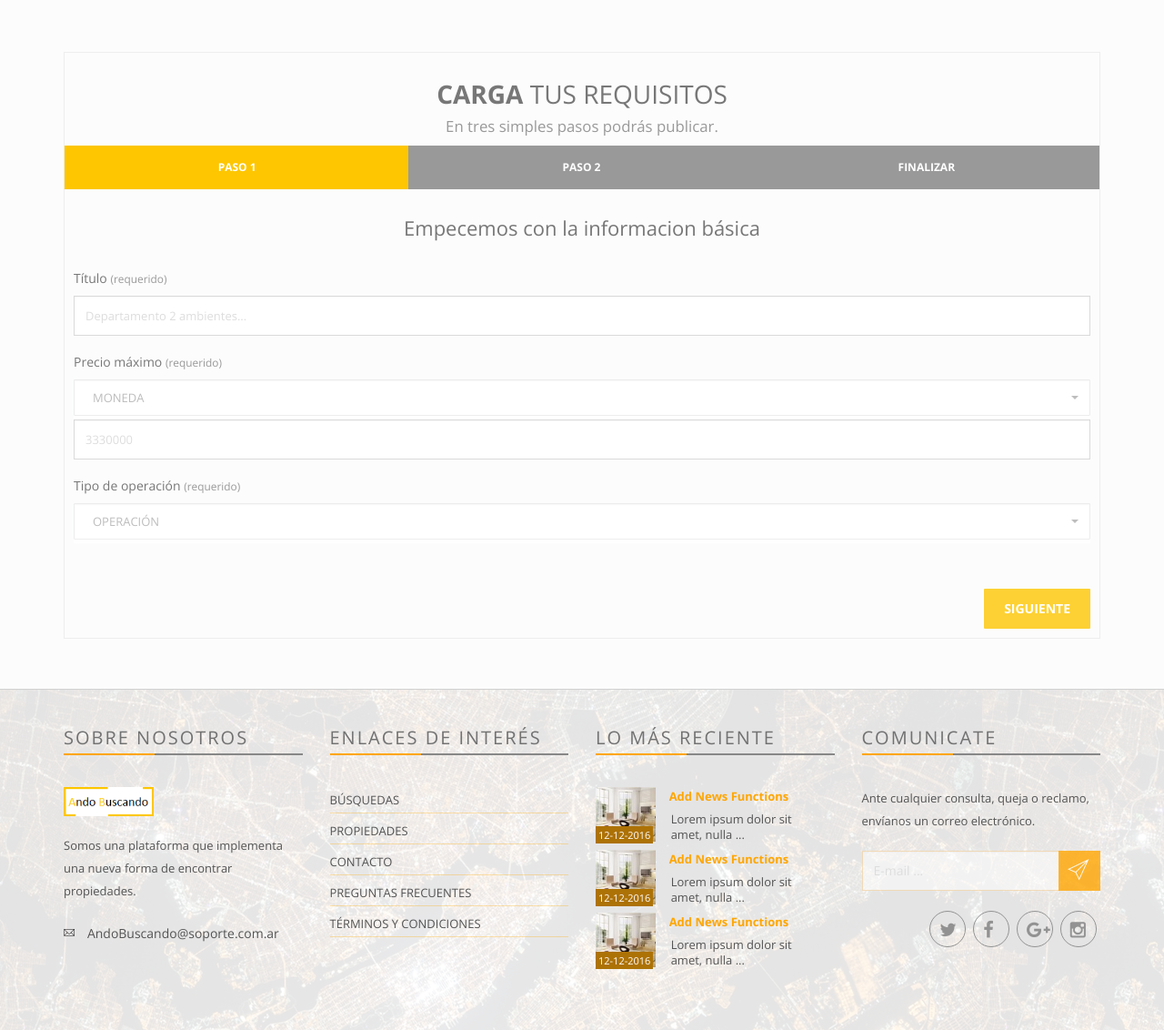
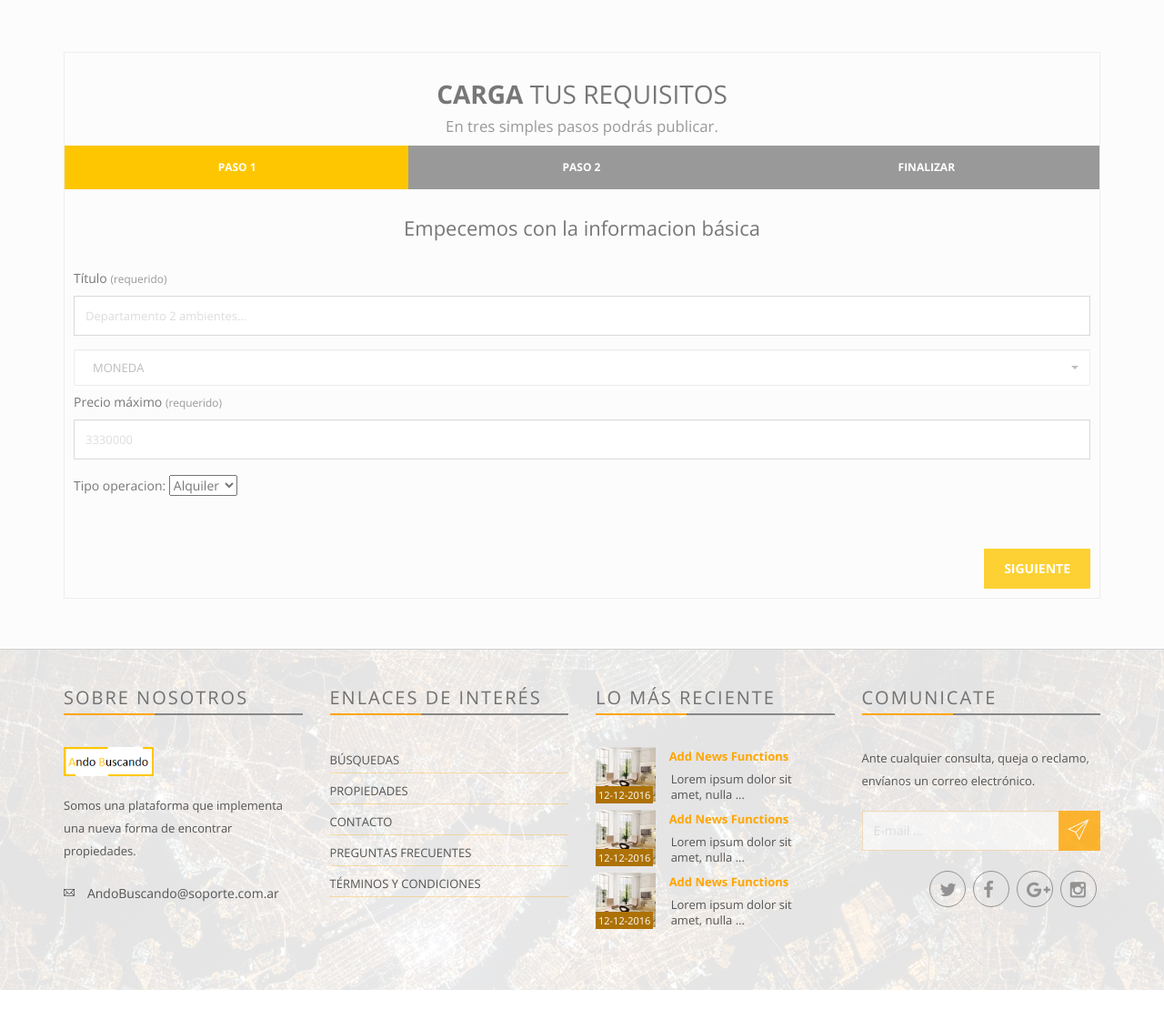
Before and after one commit to enzojb/andoBuscando, a Django app: page /publicacion/cargar_publicacion/ in a window 1280 px wide. Shown: the part 311-1443 px from the top of the page at 91% size. After the commit the page ends 1399 px from the top, so only its background shows below. Run offline with Django 5.2, Linux system fonts and the light colour scheme; data comes from the database, SQL or seed files in the repository; both versions use the stored data as it was after the commit; some libraries are stand-ins or nearby versions.

Commit message:
Feat: Crear Publicacion Hecho

```diff
--- a/apps/propiedad/templates/carga_propiedad.html
+++ b/apps/propiedad/templates/carga_propiedad.html
@@ -6,7 +6,7 @@
     <title>carga propiedad</title>
 </head>
 <body>
-    <form method="post">
+    <form  method="post">
         {% csrf_token %}
         <p>
     <label for="id_titulo">Titulo:</label>
--- a/apps/propiedad/views.py
+++ b/apps/propiedad/views.py
@@ -5,7 +5,6 @@ from django.views.generic import TemplateView, CreateView
 from apps.propiedad.models import Propiedad
 from apps.propiedad.forms import CrearPropiedadForm
 
-# Create your views here.
 class PropiedadView(TemplateView):
     template_name = "lista_propiedades.html"
 
--- /dev/null
+++ b/apps/publicacion/forms.py
@@ -0,0 +1,12 @@
+from django import forms
+from apps.publicacion.models import Publicacion
+
+# Creamos un formulario basado en el modelo Publicacion, que será utilizado en views.py para manejar los datos de las publicaciones.
+class CargarPublicacionForm(forms.ModelForm):
+    # La clase Meta se utiliza para especificar el modelo sobre el que trabaja el formulario y los campos que se incluirán en el formulario.
+    class Meta:
+        # Definimos el modelo Publicacion y especificamos los campos del modelo que se incluirán en el formulario
+        model = Publicacion
+        fields = ['titulo', 'moneda', 'ambientes', 'descripcion', 'localidad', 'tipo_propiedad', 'tipo_operacion', 'precio']
+
+# Esta clase hereda de ModelForm, lo que genera automáticamente un formulario HTML basado en el modelo Publicacion. Podemos renderizar el formulario en un template HTML utilizando {{ form.as_p }}, lo que lo presentará en formato de párrafos.
--- a/apps/publicacion/templates/carga_publicacion.html
+++ b/apps/publicacion/templates/carga_publicacion.html
@@ -42,23 +62,27 @@
                                     <div class="col-sm-12">
                                         <div class="form-group">
                                             <label>Título <small>(requerido)</small></label>
-                                            <input name="propertyname" type="text" class="form-control" placeholder="Departamento 2 ambientes...">
+                                            <!-- <input name="propertyname" type="text" class="form-control" placeholder="Departamento 2 ambientes..."> -->
+                                             <!-- A todos los input en el atributo "name" tenemos que asignarle el nombre que declaramos en "fields" del forms, que es el que está en la base de datos -->
+                                            <input name="titulo" type="text" class="form-control" placeholder="Departamento 2 ambientes...">
                                         </div>
                                         <div class="form-group">
-                                            <label>Precio máximo <small>(requerido)</small></label>
-                                            <select id="basic" class="selectpicker show-tick form-control">
+                                            <select name='moneda' id="basic"a class="selectpicker show-tick form-control">
                                                 <option disabled selected> Moneda </option>
                                                 <option>Dolar Estadounidense (USD)</option>
                                                 <option>Pesos Argentinos(ARS)</option>
                                             </select>
-                                            <input name="propertyprice" type="text" class="form-control" placeholder="3330000">
+                                            <label>Precio máximo <small>(requerido)</small></label>
+                                            <input name="precio" type="text" class="form-control" placeholder="3330000">
                                         </div>
                                         <div class="form-group">
-                                            <label>Tipo de operación <small>(requerido)</small></label>
-                                            <select id="basic" class="selectpicker show-tick form-control">
-                                                <option disabled selected> Operación </option>
-                                                <option>Alquilar</option>
-                                                <option>Vender</option>
+                                            <label for="id_tipo_operacion">Tipo operacion:</label>
+                                            <select name="tipo_operacion" id="id_tipo_operacion">
+                                          <option value="1">Alquiler</option>
+
+                                          <option value="2">Compra</option>
+
+                                          <option value="3">Venta</option>
                                             </select>
                                         </div>
                                     </div>
@@ -73,7 +97,7 @@
                                         <div class="col-sm-12">
                                             <div class="form-group">
                                                 <label>Descripción :</label>
-                                                <textarea name="discrition" class="form-control" ></textarea>
+                                                <textarea name="descripcion" class="form-control" ></textarea>
                                             </div>
                                         </div>
                                     </div>
@@ -150,7 +190,8 @@
                         <div class="wizard-footer">
                             <div class="pull-right">
                                 <input type='button' class='btn btn-next btn-primary' name='next' value='Siguiente' />
-                                <input type='button' class='btn btn-finish btn-primary ' name='finish' value='Finalizar' />
+                                <!-- <input type='button' class='btn btn-finish btn-primary ' name='finish' value='Finalizar' /> -->
+                                <input type='submit' class='btn btn-finish btn-primary ' name='finish' value='Finalizar' /> <!-- El botón tiene que ser tipo "submit" para enviar -->
                             </div>
 
                             <div class="pull-left">
--- a/apps/publicacion/views.py
+++ b/apps/publicacion/views.py
@@ -1,8 +1,12 @@
 from typing import Any
 from django.shortcuts import render
-from django.views.generic import TemplateView
+# from django.views.generic import TemplateView
+from django.views.generic import TemplateView, CreateView # Importamos CreateView
 from apps.publicacion.models import Publicacion
+from apps.publicacion.forms import CargarPublicacionForm # Importamos el formulario CargarPublicacionForm que se utiliza para crear publicaciones.
+from django.urls import reverse_lazy # Importamos del modelo de urls el método de redirección
 
+# Esta clase se encarga de renderizar la vista lista_publicaciones.html, mostrando todas las publicaciones existentes en la base de datos.
 class PublicacionView(TemplateView):
     template_name = "lista_publicaciones.html"
 
@@ -11,10 +15,32 @@ class PublicacionView(TemplateView):
         context["publicaciones"] = Publicacion.objects.all()
         return context
 
-class PublicacionCargaView(TemplateView):
-    template_name = "carga_publicacion.html"
+# Codigo anterior:
+# class PublicacionCargaView(TemplateView):
+#     template_name = "carga_publicacion.html"
 
-    def get_context_data(self, **kwargs: Any):
-        context = super().get_context_data(**kwargs)
-        context["cargar_publicacion"] = Publicacion.objects.all()
-        return context
+#     def get_context_data(self, **kwargs: Any):
+#         context = super().get_context_data(**kwargs)
+#         context["cargar_publicacion"] = Publicacion.objects.all()
+#         return context
+
+# Codigo nuevo:
+# Esta clase se encarga de crear un nuevo registro de publicación en la base de datos. Utiliza CreateView para facilitar la creación y validación del formulario.
+# Lo que permite gestionar automáticamente la creación de una nueva publicación. CreateView se encarga de mostrar el formulario, validarlo y guardarlo en la base de datos si los datos son válidos.
+class PublicacionCargaView(CreateView):
+    # Le indicamos:
+    # model: el modelo sobre el que trabajará (en este caso, Publicacion).
+    model = Publicacion
+    # el formulario que se utilizará para capturar los datos (en este caso, CargarPublicacionForm)
+    form_class = CargarPublicacionForm
+    # la plantilla HTML donde se renderizará el formulario.
+    template_name = 'carga_publicacion.html'
+    # la URL a la que se redirigirá al usuario después de enviar correctamente el formulario."
+    success_url = reverse_lazy('busquedas')
+
+# El método form_valid se llama cuando el formulario pasa todas las validaciones. Aquí, asignamos el usuario autenticado (logueado) al campo cliente de la publicación antes de guardar la instancia.
+# De manera similar, si el modelo Propiedad tiene un campo para asociar un agente (todavia cliente, no tenemos agentes), también podríamos asignar ese campo utilizando form.instance.cliente(*) = self.request.user.cliente(*). (*)user.agente sería en el futuro
+    def form_valid(self, form):
+        # Asigna el cliente logueado al campo 'cliente' de la publicación
+        form.instance.cliente = self.request.user.cliente  # El cliente está relacionado con el usuario logueado
+        return super().form_valid(form)
```
Also changed, not shown: other parts of apps/publicacion/templates/carga_publicacion.html (+50 -14 lines), db.sqlite3.
